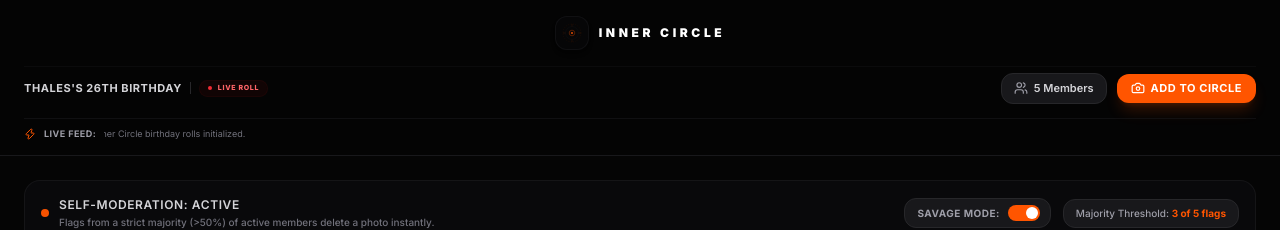
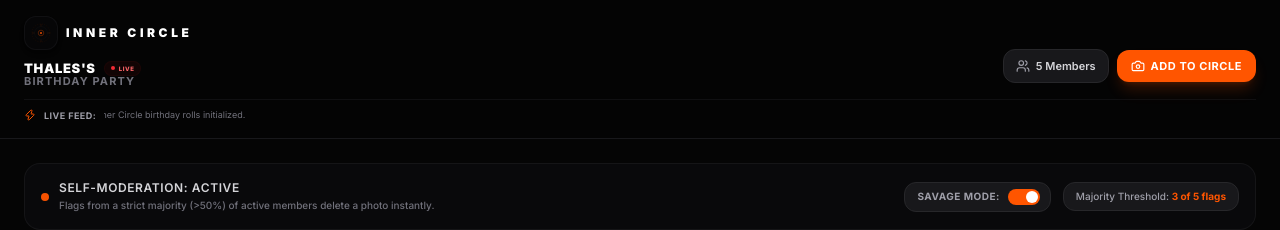
Before and after one commit to thalescr-code/innercircle, a Next.js app: page / in a window 1280 px wide. Shown: the top 230 px of the page. Built offline with nearby package versions, Linux system fonts and the light colour scheme.

Commit message:
design: Left-align header logo, stack circle name below it, and right-align buttons

```diff
--- a/src/components/CircleHeader.tsx
+++ b/src/components/CircleHeader.tsx
@@ -17,12 +17,13 @@ export const CircleHeader: React.FC<CircleHeaderProps> = ({ onOpenRoster, onOpen
   const isBooted = currentUser ? circle.bootedMembers.includes(currentUser.id) : false;
 
   return (
-    <header className="sticky top-0 z-40 w-full bg-film-black/90 backdrop-blur-md border-b border-zinc-900 px-4 py-3.5 md:px-6">
-      <div className="max-w-7xl mx-auto flex flex-col gap-3.5">
+    <header className="sticky top-0 z-40 w-full bg-film-black/90 backdrop-blur-md border-b border-zinc-900 px-4 py-4 md:px-6">
+      <div className="max-w-7xl mx-auto flex flex-row items-end justify-between gap-4">
 
-        {/* Line 1: Logo & Title (Centered & Tight) */}
-        <div className="flex items-center justify-center gap-2.5 w-full select-none py-0.5">
-          {/* Custom Minimalist Viewfinder Aperture Logo */}
+        {/* Left Aligned Section: Logo & Stacked Circle Name below it */}
+        <div className="flex flex-col items-start gap-2.5">
+          {/* Logo & Branding Text (Left Aligned) */}
+          <div className="flex items-center gap-2 select-none">
             <div className="text-brand-orange bg-zinc-950/60 p-1.5 rounded-xl border border-zinc-900/60 shadow-md">
               <svg className="w-5 h-5" viewBox="0 0 100 100" fill="none" xmlns="http://www.w3.org/2000/svg">
                 <circle cx="50" cy="50" r="45" stroke="currentColor" strokeWidth="1.5" strokeDasharray="4 8" className="opacity-30" />
@@ -40,38 +41,42 @@ export const CircleHeader: React.FC<CircleHeaderProps> = ({ onOpenRoster, onOpen
             </span>
           </div>
 
-        {/* Line 2: Details & Actions (Justified & Clean) */}
-        <div className="flex flex-col sm:flex-row items-center justify-between gap-3 w-full pt-1.5 border-t border-zinc-900/40">
-          {/* Left: Circle Name & LIVE ROLL */}
+          {/* Stacked Circle Name: below the logo */}
+          <div className="flex flex-col text-left">
             <div className="flex items-center gap-2">
-            <span className="text-[11px] text-zinc-300 font-bold uppercase tracking-wider">
-              {circle.name}
+              <span className="text-[13px] font-black text-white uppercase tracking-wider leading-tight">
+                Thales's
               </span>
-            <span className="h-3 w-px bg-zinc-800" />
-            <span className="flex items-center gap-1.5 px-2 py-0.5 rounded-full bg-red-950/20 border border-red-900/10">
+              <span className="flex items-center gap-1 px-1.5 py-0.5 rounded-full bg-red-950/20 border border-red-900/10">
                 <span className="w-1 h-1 rounded-full bg-red-500 animate-pulse" />
-              <span className="text-[7px] font-extrabold text-red-400 uppercase tracking-widest select-none">
-                LIVE ROLL
+                <span className="text-[6px] font-extrabold text-red-400 uppercase tracking-widest select-none">
+                  LIVE
                 </span>
               </span>
             </div>
+            <span className="text-[11px] font-bold text-zinc-500 uppercase tracking-widest leading-none">
+              Birthday Party
+            </span>
+          </div>
+        </div>
 
-          {/* Right: Members Count & Add to Circle */}
-          <div className="flex items-center gap-2.5">
+        {/* Right Aligned Section: Buttons only */}
+        <div className="flex items-center gap-2 shrink-0 pb-1">
           {/* Members Toggle */}
           <button
             onClick={onOpenRoster}
-              className="flex items-center gap-1.5 px-3 py-1.5 rounded-xl bg-zinc-900 border border-zinc-800 text-zinc-300 hover:text-zinc-100 hover:bg-zinc-800/80 transition-all text-[11px] font-semibold cursor-pointer"
+            className="flex items-center gap-1.5 px-3 py-2 rounded-xl bg-zinc-900 border border-zinc-800 text-zinc-300 hover:text-zinc-100 hover:bg-zinc-800/80 transition-all text-[11px] font-semibold cursor-pointer"
           >
             <Users className="w-3.5 h-3.5 text-zinc-400" />
-              <span>{activeMembers.length} Members</span>
+            <span className="hidden sm:inline">{activeMembers.length} Members</span>
+            <span className="sm:hidden">{activeMembers.length}</span>
           </button>
 
           {/* Upload Button */}
           {!isBooted && (
             <button
               onClick={onOpenUpload}
-                className="flex items-center gap-1.5 px-3.5 py-1.5 rounded-xl bg-brand-orange text-white hover:bg-brand-orange/90 transition-all text-[11px] font-bold uppercase tracking-wider shadow-lg shadow-brand-orange/20 hover:scale-105 active:scale-95 cursor-pointer"
+              className="flex items-center gap-1.5 px-3.5 py-2 rounded-xl bg-brand-orange text-white hover:bg-brand-orange/90 transition-all text-[11px] font-bold uppercase tracking-wider shadow-lg shadow-brand-orange/20 hover:scale-105 active:scale-95 cursor-pointer"
             >
               <Camera className="w-3.5 h-3.5" />
               <span>Add to Circle</span>
@@ -79,16 +84,17 @@ export const CircleHeader: React.FC<CircleHeaderProps> = ({ onOpenRoster, onOpen
           )}
 
           {isBooted && (
-              <div className="flex items-center gap-1.5 px-3 py-1.5 rounded-xl bg-red-950/20 text-red-500 border border-red-900/30 text-[11px]">
+            <div className="flex items-center gap-1.5 px-3 py-2 rounded-xl bg-red-950/20 text-red-500 border border-red-900/30 text-[11px]">
               <ShieldAlert className="w-3.5 h-3.5" />
               <span>Session Revoked</span>
             </div>
           )}
         </div>
+
       </div>
 
       {/* Live Feed Ticker */}
-        <div className="w-full border-t border-zinc-900/60 pt-2 flex items-center gap-2 overflow-hidden text-[9px] text-zinc-500">
+      <div className="max-w-7xl mx-auto border-t border-zinc-900/60 mt-3 pt-2 flex items-center gap-2 overflow-hidden text-[9px] text-zinc-500">
         <Zap className="w-3 h-3 text-brand-orange shrink-0" />
         <span className="uppercase text-zinc-400 font-bold tracking-wider shrink-0 select-none">Live Feed:</span>
         <div className="w-full overflow-hidden relative h-3.5">
@@ -104,8 +110,6 @@ export const CircleHeader: React.FC<CircleHeaderProps> = ({ onOpenRoster, onOpen
         </div>
       </div>
 
-      </div>
-
       {/* Injecting temporary styling for marquee keyframes */}
       <style jsx global>{`
         @keyframes marquee {
```
Lines whose indentation alone changed are shown as unchanged.
